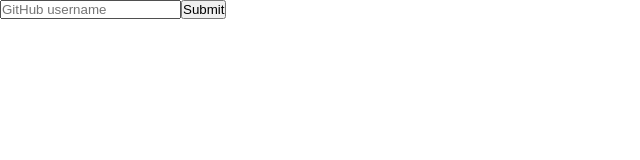
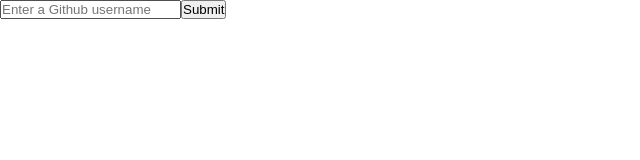
Before and after one commit to elizabethlemk/git-repo-puller, a React (Create React App) app: page / in a window 1280 px wide. Shown: the top 160 px of the page, without its empty margins (0-640 px from the left). Built offline with nearby package versions, Linux system fonts and the light colour scheme.

Commit message:
components

```diff
--- a/src/App.js
+++ b/src/App.js
@@ -1,5 +1,5 @@
 import React from "react";
-import Form from "./Form";
+import Form from "./components/Form";
 
 const App = () => {
   return (
--- a/src/Form.js
+++ b/src/components/Form.js
@@ -8,7 +8,7 @@
     fetch(`https://api.github.com/users/${username}/repos`)
       .then(resp => resp.json())
       .then(data => {
-        console.log(data);
+        console.log(data, username);
         // props.onSubmit(data);
         setUsername("");
       });
@@ -19,7 +19,7 @@
         type="text"
         value={username}
         onChange={event => setUsername(event.target.value)}
-        placeholder="GitHub username"
+        placeholder="Enter a Github username"
         required
       />
       <button type="submit">Submit</button>
```
Also changed, not shown: src/components/Issue.js (added, +7 -0 lines), src/components/Repo.js (added, +7 -0 lines), src/components/User.js (added, +7 -0 lines).
